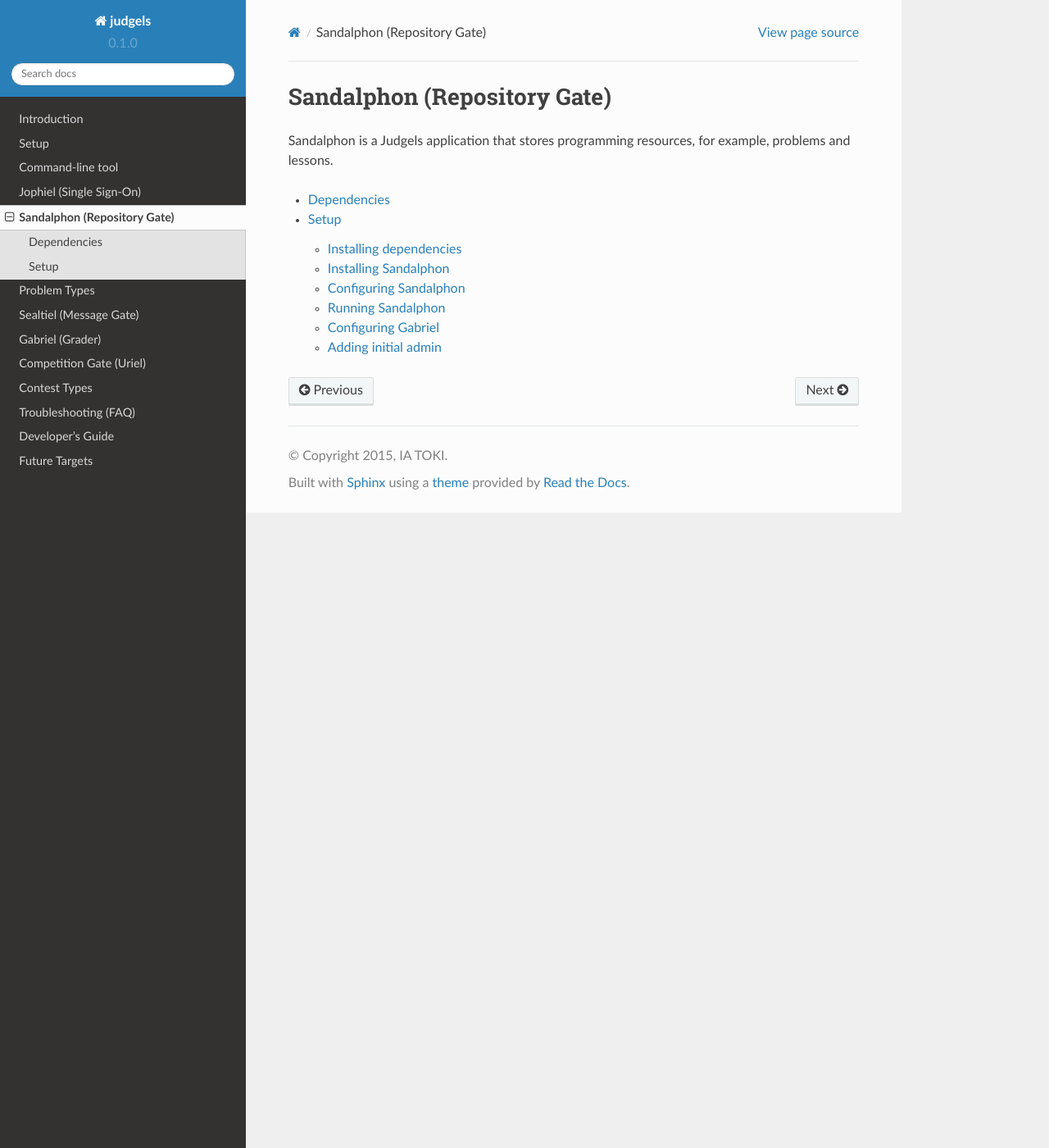
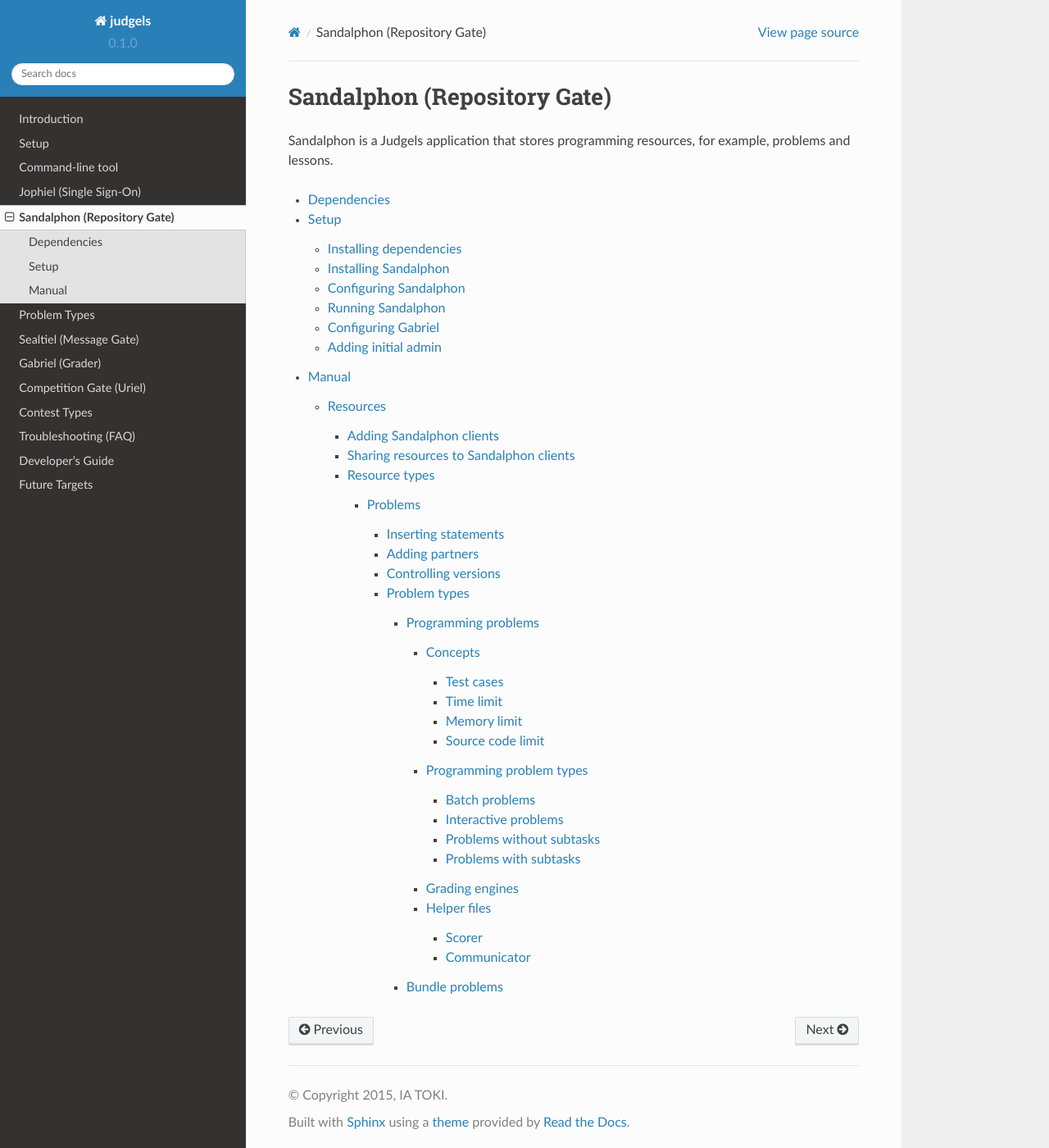
Before and after one commit to judgels/judgels, a Sphinx documentation site: the page built from docs/sandalphon.rst, in a window 1280 px wide and 1400 px high. Shown: the whole window at 82% size. Built offline with Sphinx 7.4.7 and the Read the Docs theme 2.0.0, drawn with Linux system fonts in a browser that asks for light colours; formulas are drawn with MathJax 3; some of the changed lines change nothing that is shown.

Commit message:
Write Sandalphon skeleton manual and programming prolems explanation

```diff
--- a/docs/sandalphon.rst
+++ b/docs/sandalphon.rst
@@ -4,7 +4,7 @@
 Sandalphon is a Judgels application that stores programming resources, for example, problems and lessons.
 
 .. toctree::
-   :maxdepth: 2
 
    sandalphon_deps
    sandalphon_setup
+   sandalphon_manual
--- /dev/null
+++ b/docs/sandalphon_manual.rst
@@ -0,0 +1,6 @@
+Manual
+======
+
+.. toctree::
+
+   sandalphon_manual_resources
--- /dev/null
+++ b/docs/sandalphon_manual_resources.rst
@@ -0,0 +1,22 @@
+Resources
+=========
+
+There are two types of resources that are supported by Sandalphon: problems and lessons.
+
+Adding Sandalphon clients
+-------------------------
+
+TBA
+
+Sharing resources to Sandalphon clients
+---------------------------------------
+
+TBA
+
+Resource types
+--------------
+
+.. toctree::
+   :maxdepth: 1
+
+   sandalphon_manual_resources_problems
--- /dev/null
+++ b/docs/sandalphon_manual_resources_problems.rst
@@ -0,0 +1,28 @@
+Problems
+========
+
+Currently, there are two types of problems that are supported in Sandalphon: programming problems and bundle problems.
+
+Inserting statements
+--------------------
+
+TBA
+
+Adding partners
+---------------
+
+TBA
+
+Controlling versions
+--------------------
+
+TBA
+
+Problem types
+-------------
+
+.. toctree::
+   :maxdepth: 1
+
+   sandalphon_manual_resources_problems_programming
+   sandalphon_manual_resources_problems_bundle
--- /dev/null
+++ b/docs/sandalphon_manual_resources_problems_bundle.rst
@@ -0,0 +1,4 @@
+Bundle problems
+===============
+
+TBA
--- /dev/null
+++ b/docs/sandalphon_manual_resources_problems_programming.rst
@@ -0,0 +1,255 @@
+Programming problems
+====================
+
+Currently, only **blackbox**-type programming problems are supported. Blackbox means that contestant submissions are graded based on the outputs on the provided **test cases**. The submission source code is not checked.
+
+Concepts
+--------
+
+Test cases
+**********
+
+A test case is the smallest unit of grading data. It consists of several files. Test cases that appear in the problem statement are called sample test cases.
+
+When the contestant program is evaluated against a test case, the **verdict** can be one of the following, from the lowest **priority** to the highest **priority**:
+
+- **AC** (Accepted): the contestant program is considered correct.
+- **OK X** (OK): the contestant program is partially correct, with X points.
+- **WA** (Wrong Answer): the contestant program is considered incorrect.
+- **RTE** (Runtime Error): the contestant program crashed; may be because it exceeded the memory limit.
+- **TLE** (Time Limit Exceeded): the contestant program did not stop within the time limit.
+- **SKP** (Skipped): the contestant program was not run at all. This will be explained in problems with subtasks.
+
+Time limit
+**********
+
+The maximum time (not wall time) a contestant program can run on a test case.
+
+Memory limit
+************
+
+The maximum memory a contestant program can consume. Stack size is only limited by this memory limit.
+
+Source code limit
+*****************
+
+Currently it is hardcoded to **300 KB**.
+
+Programming problem types
+-------------------------
+
+Blackbox problems are classified based on two aspects: **evaluation methods** and **scoring methods**. Based on evaluation methods, there are two types: **batch** and **interactive**. Based on scoring methods, there are two types: **with subtasks** and **without subtasks**.
+
+Batch problems
+**************
+
+This is the standard and most common programming problem type. For each test case, the contestant program reads the input file and produced an output file. (In the program perspective, it reads from standard input and writes to standard output.) By default, the test case verdict is AC if the produced output file match exactly with the inteded output file, or WA otherwise.
+
+It is also possible that in some problems, multiple answers are considered correct, or even partially correct. In order to support that, it is possible to write a custom **scorer** that decided the test case verdict. See the **Helper files** section for more details.
+
+Interactive problems
+********************
+
+For each test case, the contestant program interacts with the so-called **communicator** program. There is only test case input file. The communicator program also decides the test case verdict, based on the interaction result. See the **Helper files** section for more details on writing communicator program.
+
+Problems without subtasks
+*************************
+
+The score of a submission to this problem is simply the sum of test case scores.
+
+The score of a test case is defined based on the test case verdict:
+
+- If the verdict is **AC**, then the test case score is **100.0 / (number of test cases)**.
+- If the verdict is **OK X**, then the test case score is **X**.
+- If the verdict is anything else, then the test case score is **0**.
+
+The verdict of a submission is the verdict with the highest priority among the test case verdicts.
+
+Problems with subtasks
+**********************
+
+This type of problem introduces new concepts: **subtasks** and **test groups**.
+
+Subtasks
+    A subtask is a set of constraints. A problem can have multiple subtasks (multiple set of constraints), to give nicer score distribution. For example, a problem can have 3 subtasks with these sets of constraints:
+
+    #. N = 1, 1 <= K <= 100
+    #. 1 <= N <= 100, K = 1
+    #. 1 <= N <= 100, 1 <= K <= 100
+
+    A test case should be assigned to a subtask if the test case satisfy all constraints in the subtask.
+
+Test groups
+    A test group is a set of test cases that are assigned to the same set of subtasks. Test groups are introduced to simplify the organization of assignment of test cases and subtasks. For example, for the above problem, we can create 4 test groups as follows:
+
+    #. Consists of only one test case N = K = 1. Assign it to subtasks {1, 2, 3}.
+    #. Test cases that satisfy N = 1; 2 <= K <= 100. Assign them to subtasks {1, 3}.
+    #. Test cases that satisfy 2 <= N <= 100; K = 1. Assign them to subtasks {2, 3}.
+    #. Test cases that satisfy 2 <= N, K <= 100. Assign them to subtasks {3}.
+
+The score of a submission is the sum of the score of each subtask.
+
+The score of a subtask is:
+
+- the points assigned to the subtask, if each test case assigned to the subtask has **AC** verdict, or
+- **0**, if at least one test case assigned to the subtask does not have **AC** verdict.
+
+The verdict of a subtask is the verdict with the highest priority among the test case verdicts.
+
+The verdict of a submission is the verdict with the highest priority among the subtask verdicts.
+
+If a test case will not affect the verdicts of all subtasks assigned to it anymore, the test case will be skipped (has Skipped verdict). For example, if a test case is assigned to Subtask 1, but there has been a test case in Subtask 1 that is not Accepted, then that test case will be skipped.
+
+Grading engines
+---------------
+
+Based on the classifications above, there are 4 types of programming problems supported in Sandalphon. The type is referred to as **grading engine**.
+
+- Batch
+- Batch with subtasks
+- Interactive
+- Interactive with subtasks
+
+Helper files
+------------
+
+These files should be uploaded to the Helpers section in grading configuration. You must upload the **source code**, not the executable program. The helper files mostly decide test case verdicts.
+
+The test case verdict takes one of the following format:
+
+- Accepted
+
+  .. sourcecode:: bash
+
+      AC
+      <info>
+
+- OK
+
+  .. sourcecode:: bash
+
+      OK
+      X <info>
+
+  where **X** is the score. Can be a floating-point value.
+
+- Wrong Answer
+
+  .. sourcecode:: bash
+
+      WA
+      <info>
+
+In all cases, **<info>** is an additional info which will be given to the contestants in the submission result details. For example, in a binary search interactive problem, the additional info may be the number of guesses the contestant program gave. If you don't want to give additional info, just omit it. In AC and WA verdicts, just omit the second line altogether.
+
+Scorer
+******
+
+A scorer is a C++ program which decides the verdict of a test case in batch problems.
+
+The scorer will receive the following arguments:
+
+- argv[1]: test case input filename
+- argv[2]: test case output filename
+- argv[3]: contestant's produced output filename
+
+The scorer must print the test case verdict to the **standard output (stdout)**.
+
+Here is an example scorer program which gives AC if the contestant's output differs not more than 1e-9 with the official output.
+
+.. sourcecode:: c++
+
+    #include <fstream>
+    #include <iostream>
+    #include <algorithm>
+    using namespace std;
+
+    int wa() {
+        cout << "WA" << endl;
+        return 0;
+    }
+
+    int ac() {
+        cout << "AC" << endl;
+        return 0;
+    }
+
+    int main(int argc, char* argv[]) {
+        ifstream tc_in(argv[1]);
+        ifstream tc_out(argv[2]);
+        ifstream con_out(argv[3]);
+
+        double tc_ans;
+        tc_out >> tc_ans;
+
+        double con_ans;
+        if (!(con_out >> con_ans)) {
+            return wa();
+        }
+
+        if (abs(tc_ans - con_ans) < 1e-9) {
+            return ac();
+        } else {
+            return wa();
+        }
+    }
+
+Communicator
+************
+
+A communicator is a C++ program which interacts with the contestant program in interactive problems, and then decides the verdict of a test case.
+
+The communicator will receive the following argument:
+
+- argv[1]: test case input filename
+
+During the interaction, the communicator can read the contestant program's output from the **standard input (stdin)**, and can give input to the contestant program by writing to the **standard output (stdout)**. Make sure the communicator flushes after every time it writes output.
+
+Ultimately, the communicator must print the test case verdict to the **standard error (stderr)**. Note that (currently) the interaction is not guaranteed to stop after the verdict has been output, the interaction may exceed the time limit if neither it or contestant program stops.
+
+Here is an example communicator program in a typical binary search problem. In this example, the organizer wants that the number of guesses be output in an AC verdict.
+
+.. sourcecode:: c++
+
+    #include <fstream>
+    #include <iostream>
+    using namespace std;
+
+    int wa() {
+        cerr << "WA" << endl;
+        return 0;
+    }
+
+    int ac(int count) {
+        cerr << "AC" << endl;
+        cerr << "guesses = " << count << endl;
+        return 0;
+    }
+
+    int main(int argc, char* argv[]) {
+        ifstream tc_in(argv[1]);
+
+        int N;
+        tc_in >> N;
+
+        cout << N << endl;
+
+        int guesses_count = 0;
+
+        while (true) {
+            int guess;
+
+            cin >> guess;
+            guesses_count++;
+
+            if (guesses_count > 10) {
+                return wa();
+            } else if (guess < N) {
+                cout << "TOO_SMALL" << endl;
+            } else if (guess > N) {
+                cout << "TOO_LARGE" << endl;
+            } else {
+                return ac(guesses_count);
+            }
+        }
+    }
```
